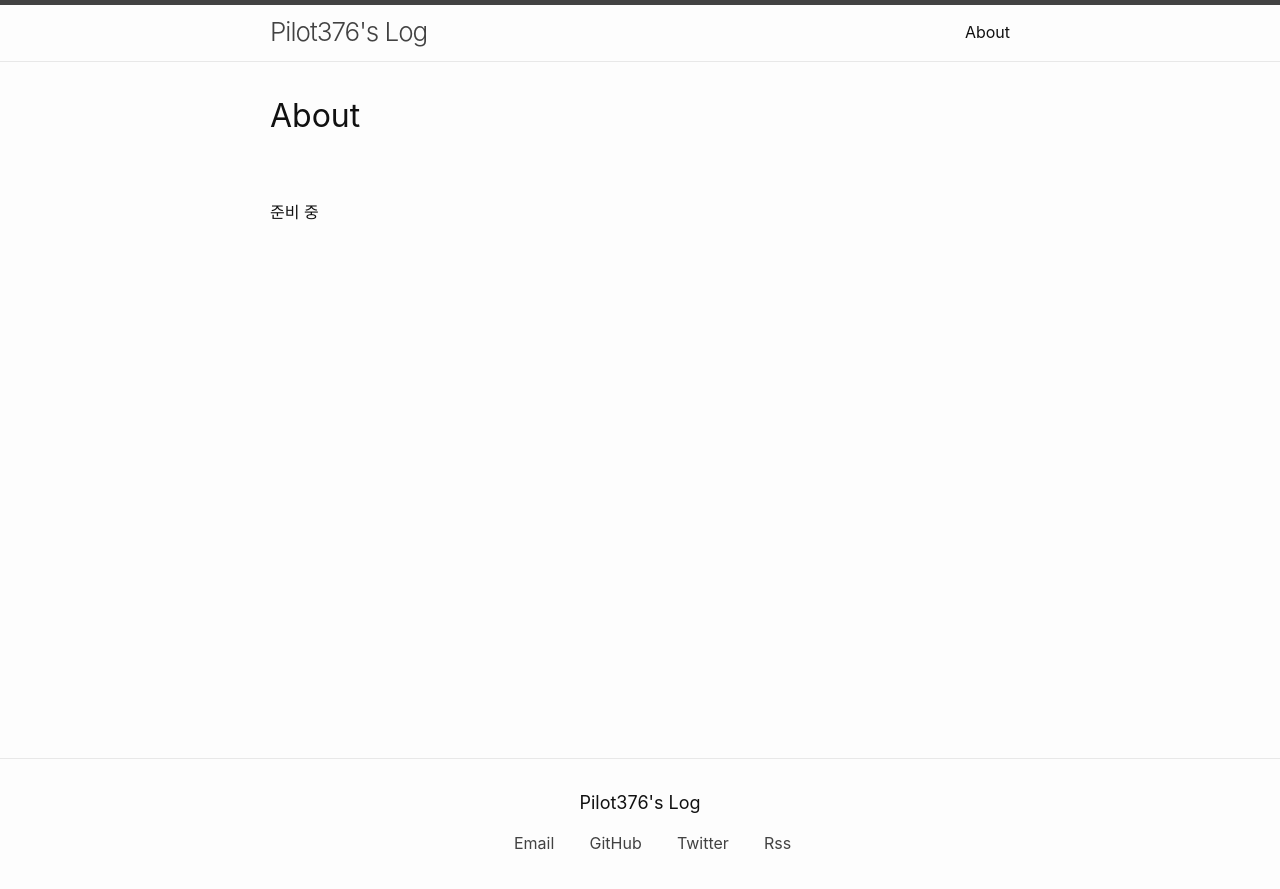
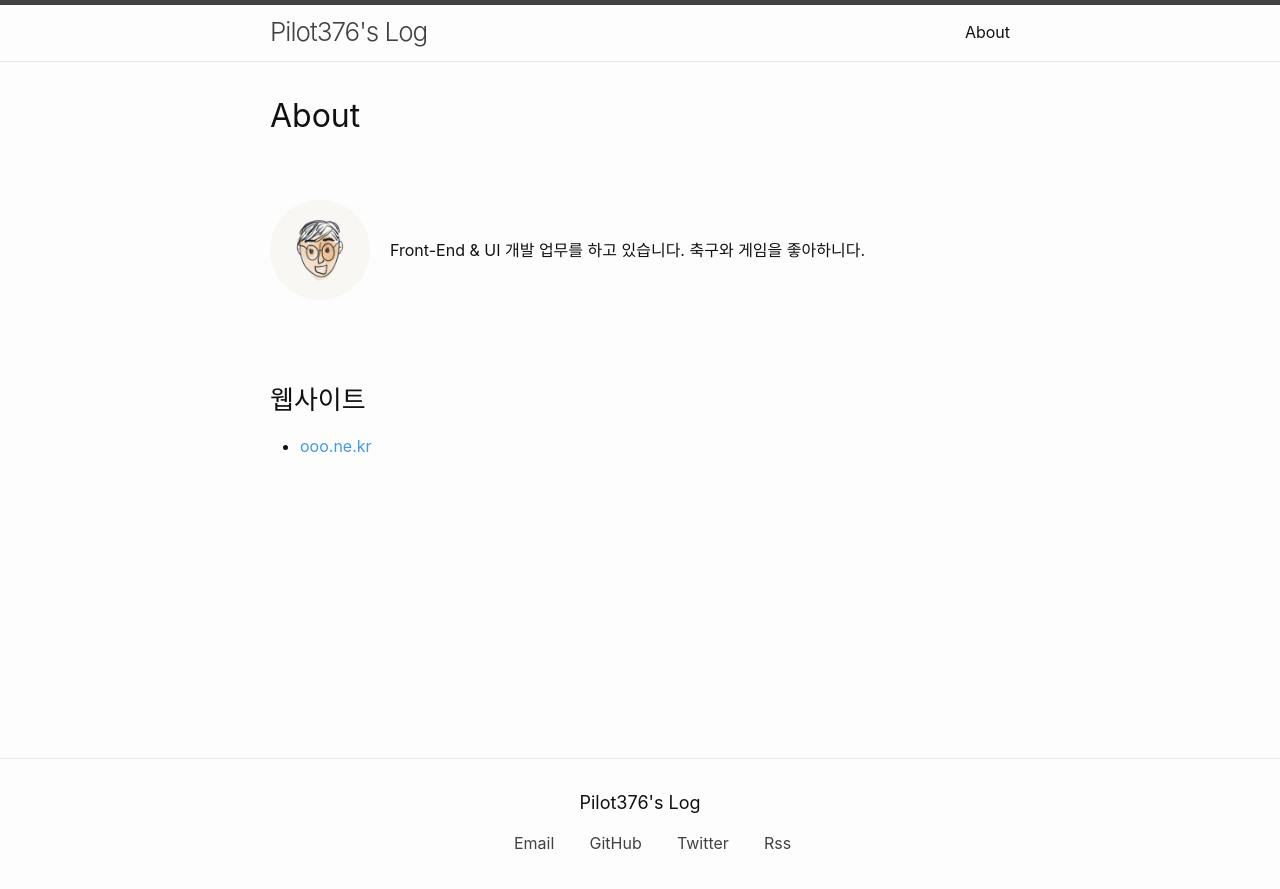
Before and after one commit to pilot376/pilot376.github.io, a Jekyll site: the page built from about.md, in a window 1280 px wide. Shown: the top 889 px of the page. Built offline with Jekyll 4.4.1, drawn with Linux system fonts in a browser that asks for light colours; some web fonts are replaced.

Commit message:
#8 어바웃 페이지 초안

```diff
--- a/about.md
+++ b/about.md
@@ -4,4 +4,18 @@ title: About
 permalink: /about/
 ---
 
-준비 중
+<style>
+	.area-profile {position:relative;min-height:100px;padding-left:120px;margin-bottom:50px;}
+	.area-profile img {position:absolute;top:0;left:0;border-radius: 100px;}
+	.area-profile p {display: flex;height: 100px; align-items: center;}
+</style>
+
+<div class="area-profile">
+	<img src="/assets/img/profile.png" alt="프로필 이미지" width="100" height="100">
+	<p>Front-End & UI 개발 업무를 하고 있습니다. 축구와 게임을 좋아하니다.</p>
+</div>
+
+---
+
+### 웹사이트
+* [ooo.ne.kr](https://ooo.ne.kr)
```
Also changed, not shown: assets/img/profile.png (added).
